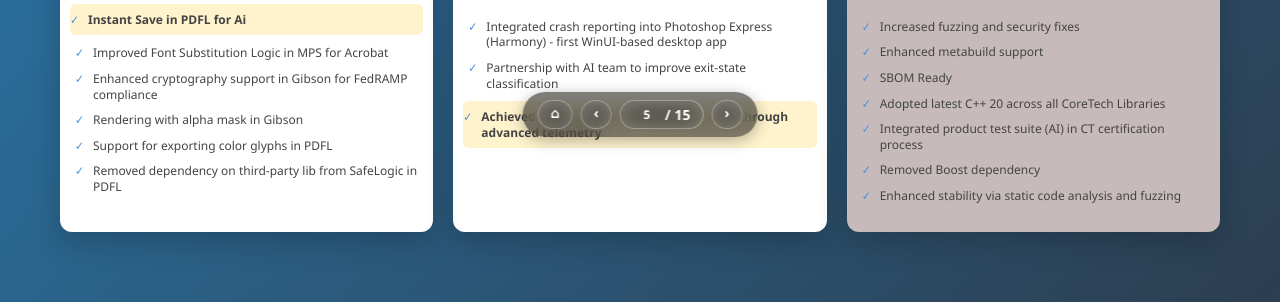
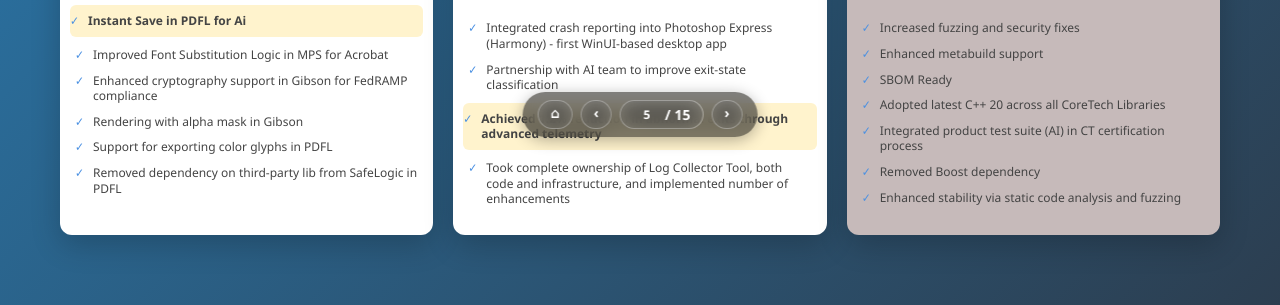
Before and after one commit to ramkulkarni1/coretech-2025, a plain HTML site: page slide5.html in a window 1280 px wide. Shown: the part 648-953 px from the top of the page. Drawn offline with Linux system fonts and the light colour scheme.

Commit message:
More reviews

```diff
--- a/slide5.html
+++ b/slide5.html
@@ -152,6 +152,10 @@
                             <span class="color-blue">✓</span>
                             Achieved 1.2% reduction in abnormal exits through advanced telemetry
                         </li>
+                        <li>
+                            <span class="color-blue">✓</span>
+                            Took complete ownership of Log Collector Tool, both code and infrastructure, and implemented number of enhancements
+                        </li>
                     </ul>
                 </div>
 
```
